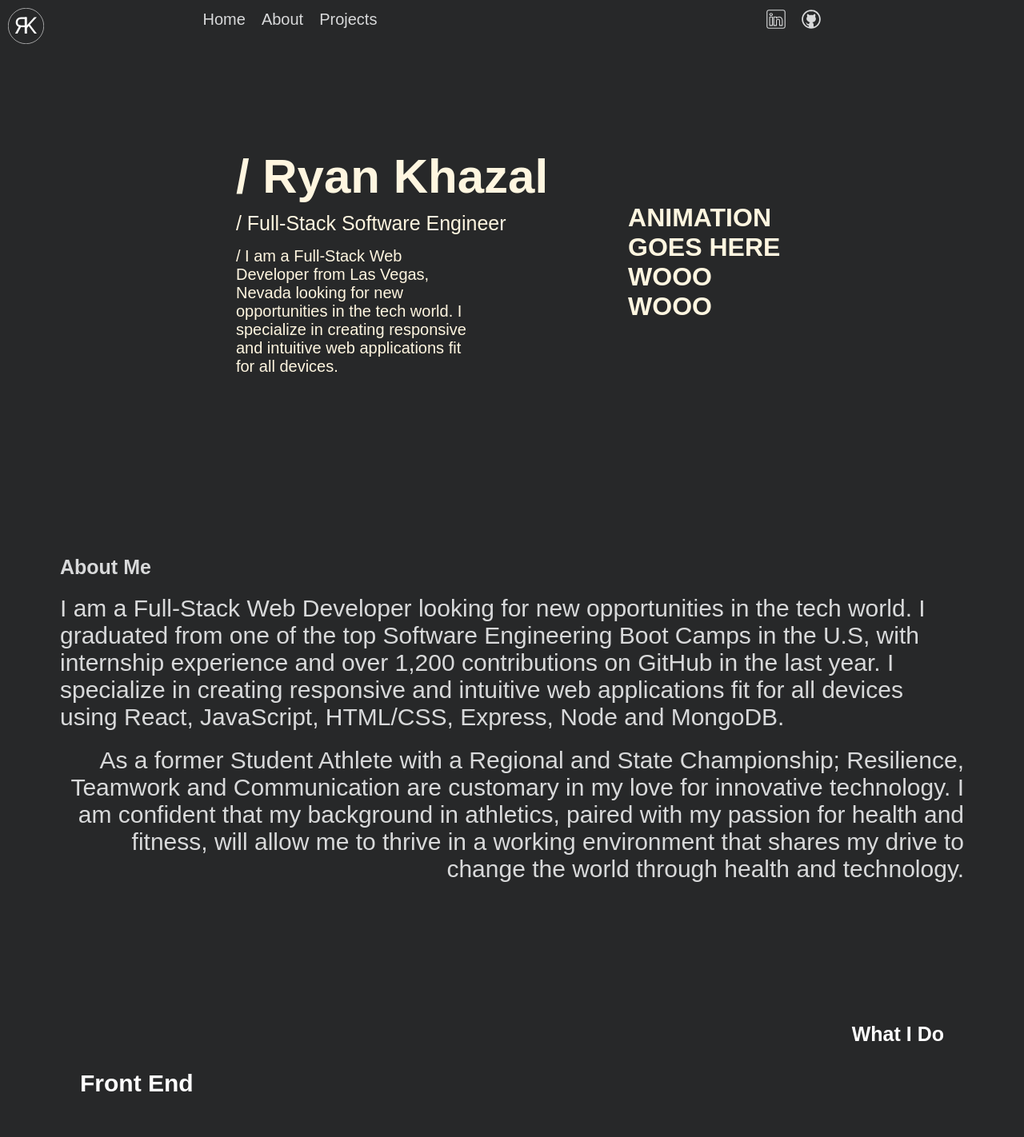
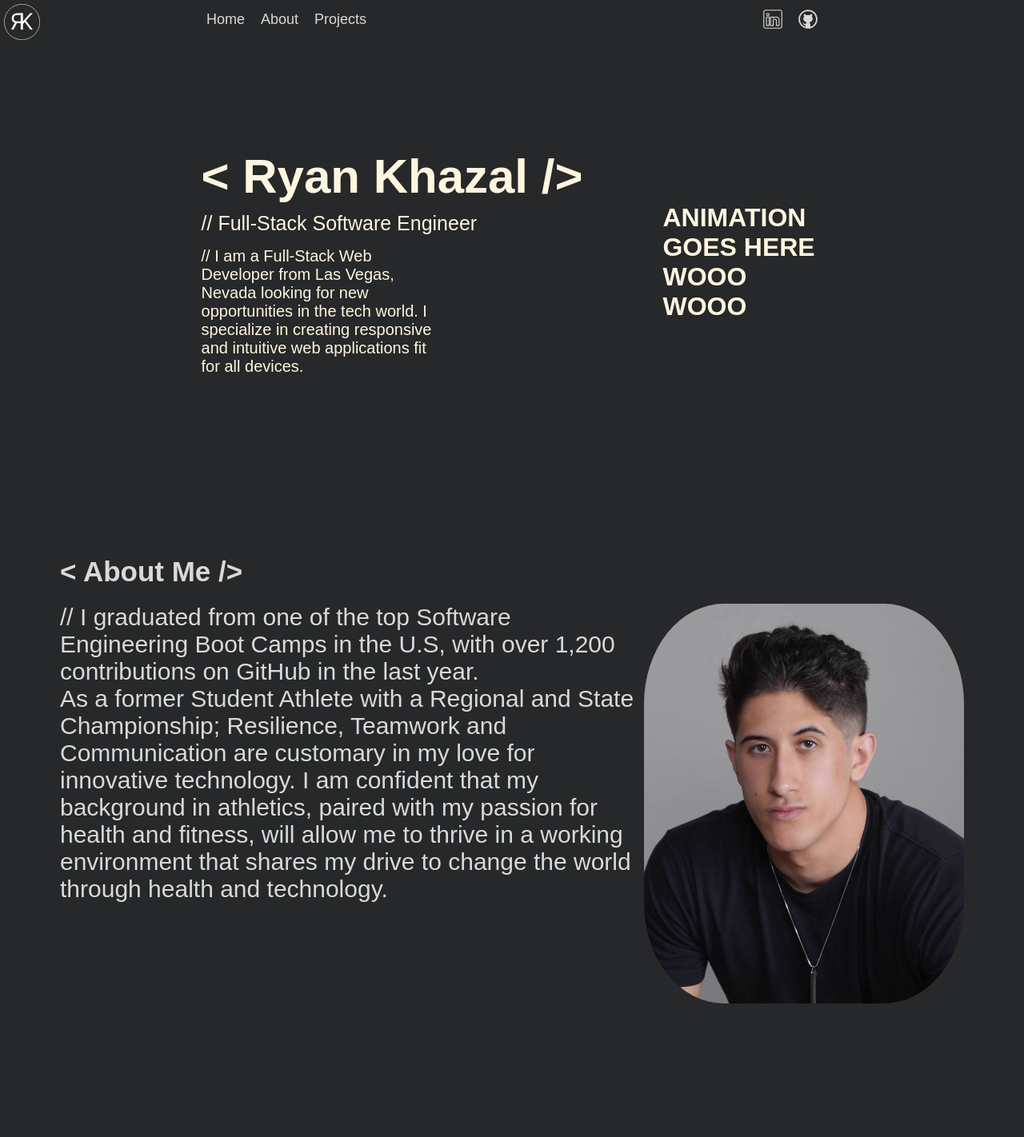
Before and after one commit to Bouderton/about-me, a React (Vite) app in the folder About-Me/: page / in a window 1280 px wide. Shown: the top 1422 px of the page at 80% size. Built offline with nearby package versions, Linux system fonts and the light colour scheme.

Commit message:
new about section savepoint + text changes

```diff
--- a/About-Me/src/components/About/About.css
+++ b/About-Me/src/components/About/About.css
@@ -1,4 +1,4 @@
-.about__container {
+.about {
   color: #d8d9da;
   display: flex;
   gap: 20px;
@@ -6,9 +6,29 @@
   padding: 75px;
 }
 
+.about__content {
+  display: flex;
+  justify-content: center;
+}
+
 .about__title {
   margin: 0;
-  font-size: 25px;
+  font-size: 35px;
+}
+
+.about__title::before {
+  content: "< ";
+}
+
+.about__title::after {
+  content: " />";
+}
+
+.about__img {
+  width: 500px;
+  height: 500px;
+  border-radius: 25%;
+  object-fit: cover;
 }
 
 .about__text {
--- a/About-Me/src/components/About/About.jsx
+++ b/About-Me/src/components/About/About.jsx
@@ -1,29 +1,31 @@
 import "./About.css";
 // import Break from "../Break/Break";
+import me from "../../images/me.jpeg";
 
 const About = () => {
   return (
     <>
-      <div className="about__container">
+      <section className="about">
         <h2 className="about__title">About Me</h2>
-        {/* I GOTTA CHANGE THIS LOL */}
-        <p className="about__text" style={{ textAlign: "left" }}>
-          I am a Full-Stack Web Developer looking for new opportunities in the
-          tech world. I graduated from one of the top Software Engineering Boot
-          Camps in the U.S, with internship experience and over 1,200
-          contributions on GitHub in the last year. I specialize in creating
-          responsive and intuitive web applications fit for all devices using
-          React, JavaScript, HTML/CSS, Express, Node and MongoDB.
-        </p>
-        <p className="about__text" style={{ textAlign: "right" }}>
-          As a former Student Athlete with a Regional and State Championship;
-          Resilience, Teamwork and Communication are customary in my love for
-          innovative technology. I am confident that my background in athletics,
-          paired with my passion for health and fitness, will allow me to thrive
-          in a working environment that shares my drive to change the world
-          through health and technology.
-        </p>
-      </div>
+        <div className="about__content">
+          <div className="about__text-container">
+            <p className="about__text" style={{ textAlign: "left" }}>
+              // I graduated from one of the top Software Engineering Boot Camps
+              in the U.S, with over 1,200 contributions on GitHub in the last
+              year.
+            </p>
+            <p className="about__text">
+              As a former Student Athlete with a Regional and State
+              Championship; Resilience, Teamwork and Communication are customary
+              in my love for innovative technology. I am confident that my
+              background in athletics, paired with my passion for health and
+              fitness, will allow me to thrive in a working environment that
+              shares my drive to change the world through health and technology.
+            </p>
+          </div>
+          <img className="about__img" src={me} alt="Ryan Khazal Photo" />
+        </div>
+      </section>
     </>
   );
 };
--- a/About-Me/src/components/Header/Header.css
+++ b/About-Me/src/components/Header/Header.css
@@ -17,8 +17,8 @@
 
 .header__logo {
   position: fixed;
-  top: 10px;
-  left: 10px;
+  top: 5px;
+  left: 5px;
   width: 45px;
   height: 45px;
 }
@@ -34,6 +34,14 @@
   font-size: 60px;
   margin: 0 0 10px 0;
   /* text-align: center; */
+}
+
+.header__title::before {
+  content: "< ";
+}
+
+.header__title::after {
+  content: " />";
 }
 
 .header__subtitle {
--- a/About-Me/src/components/Header/Header.jsx
+++ b/About-Me/src/components/Header/Header.jsx
@@ -8,12 +8,12 @@ const Header = () => {
       <Navigation />
       <header className="header">
         <div className="header__content">
-          <h2 className="header__title">/ Ryan Khazal</h2>
-          <p className="header__subtitle">/ Full-Stack Software Engineer</p>
+          <h2 className="header__title">Ryan Khazal</h2>
+          <p className="header__subtitle">// Full-Stack Software Engineer</p>
           <img src={rklogo} alt="logo" className="header__logo" />
           <p className="header__text">
-            / I am a Full-Stack Web Developer from Las Vegas, Nevada looking for
-            new opportunities in the tech world. I specialize in creating
+            // I am a Full-Stack Web Developer from Las Vegas, Nevada looking
+            for new opportunities in the tech world. I specialize in creating
             responsive and intuitive web applications fit for all devices.
           </p>
         </div>
--- a/About-Me/src/components/Navigation/Navigation.css
+++ b/About-Me/src/components/Navigation/Navigation.css
@@ -29,7 +29,7 @@
   border: none;
   outline: none;
   color: #d8d9da;
-  font-size: 20px;
+  font-size: 18px;
   height: 24px;
   padding: 0;
 }
```
